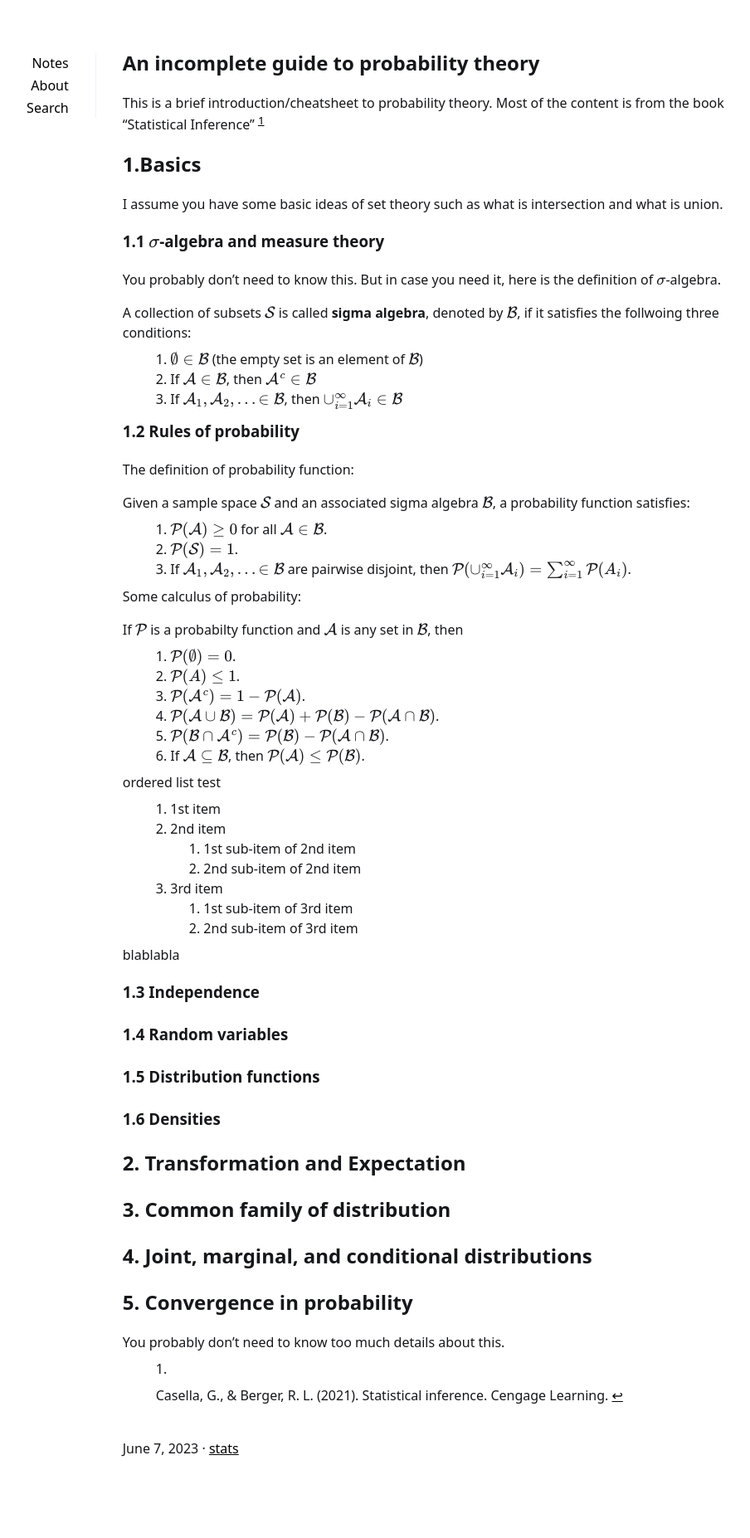
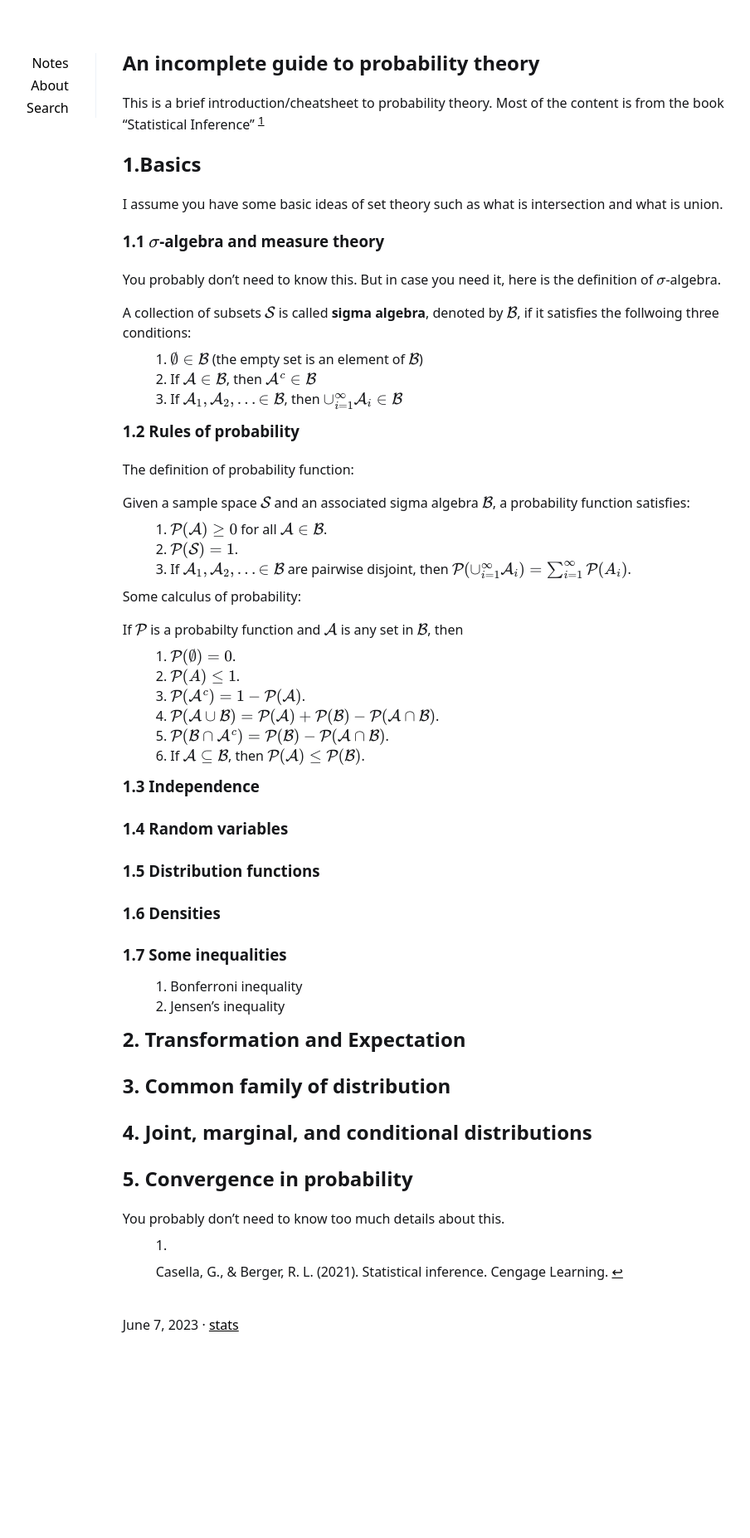
Before and after one commit to acneyouth1996/notes, a Jekyll site: the page built from _posts/2023-06-07-prob-theory.md, in a window 1280 px wide. Shown: the whole page at 83% size, without its empty margins (205-1109 px from the left). Built offline with Jekyll 4.4.1, drawn with Linux system fonts in a browser that asks for light colours; after the commit the page ends 1705 px from its top, so only the background shows below that.

Commit message:
short update

```diff
--- a/_posts/2023-06-07-prob-theory.md
+++ b/_posts/2023-06-07-prob-theory.md
@@ -50,21 +50,6 @@ If $$\mathcal{P}$$ is a probabilty function and $$\mathcal{A}$$ is any set in $$
 6.  If $$\mathcal{A} \subseteq \mathcal{B}$$, then $$\mathcal{P}(\mathcal{A}) \leq \mathcal{P}(\mathcal{B})$$.
 
 
-ordered list test
-
-1. 1st item
-2. 2nd item
-    1. 1st sub-item of 2nd item
-    2. 2nd sub-item of 2nd item
-3. 3rd item
-    1. 1st sub-item of 3rd item
-    2. 2nd sub-item of 3rd item
-
-blablabla
-
-
-
-
 ### 1.3 Independence
 
 
@@ -73,6 +58,11 @@ blablabla
 ### 1.5 Distribution functions
 
 ### 1.6 Densities
+
+### 1.7 Some inequalities
+
+1. Bonferroni inequality
+2. Jensen's inequality
 
 ## 2. Transformation and Expectation
 
```
Also changed, not shown: 7 other files.
